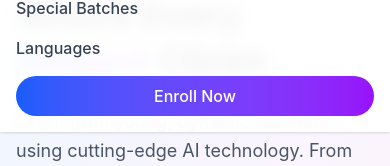
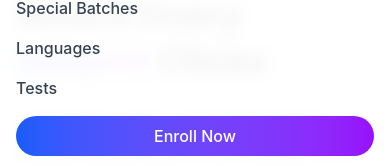
Before and after one commit to Twice908/math-ma-am-academy, a React (Vite) app: page / in a window 390 px wide. Both pictures are taken after a click on the button 354 px from the left and 32 px from the top of the page. Shown: the part 165-331 px from the top of the page. Built offline with nearby package versions, Linux system fonts and the light colour scheme.

Commit message:
added-tests-section

```diff
--- a/src/app/components/Header.tsx
+++ b/src/app/components/Header.tsx
@@ -11,6 +11,10 @@ export function Header() {
       element.scrollIntoView({ behavior: 'smooth' });
       setMobileMenuOpen(false);
     }
+  };
+
+  const goToTests = () => {
+    window.open('https://twice908.github.io/Homi-Bhabha-Tests/', '_blank', 'noopener,noreferrer');
   };
 
   return (
@@ -69,6 +73,9 @@ export function Header() {
               <button onClick={() => scrollToSection('languages')} className="text-gray-700 hover:text-blue-600 transition-colors text-left">
                 Languages
               </button>
+              <button onClick={goToTests} className="text-gray-700 hover:text-blue-600 transition-colors text-left">
+                Tests
+              </button>
               <button onClick={() => scrollToSection('contact')} className="bg-gradient-to-r from-blue-600 to-purple-600 text-white px-6 py-2 rounded-full hover:shadow-lg transition-shadow">
                 Enroll Now
               </button>
```
